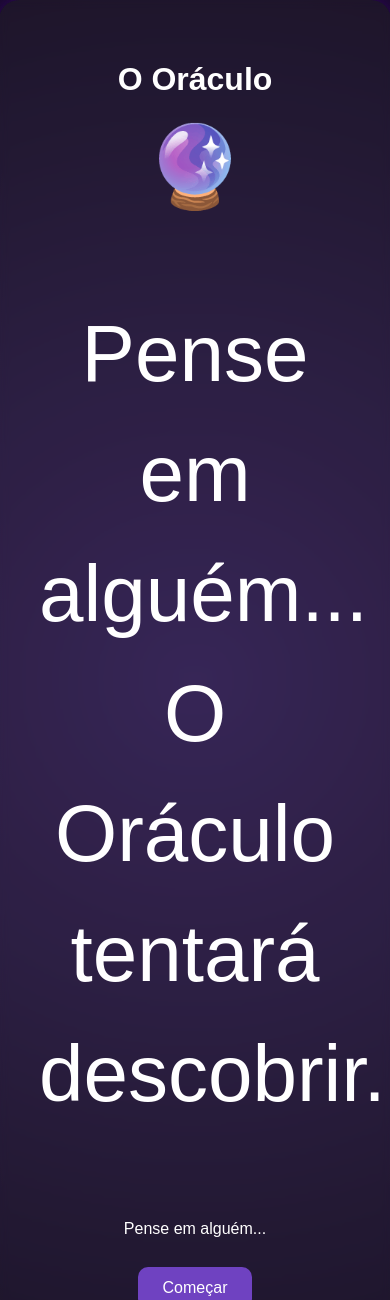
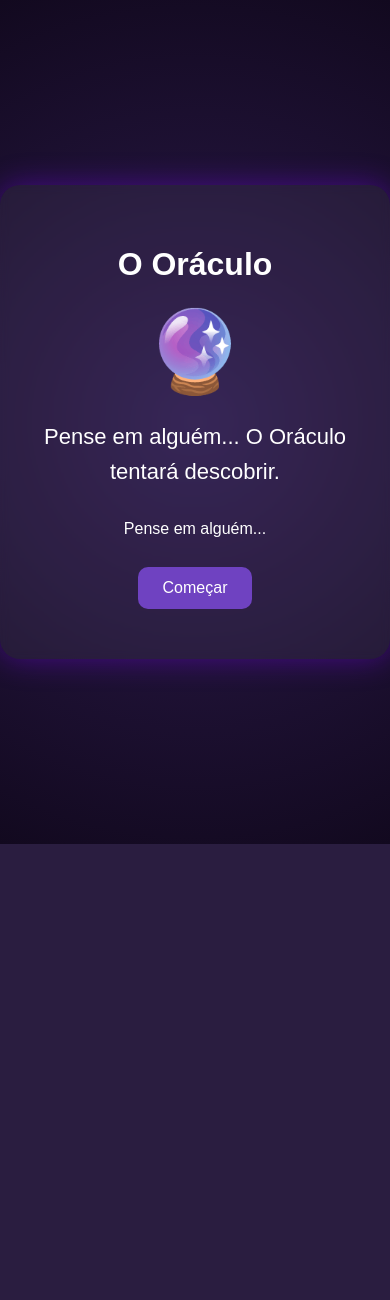
Before and after one commit to leonardozell/oraculo-game, a Flask app: page / in a window 390 px wide. Shown: the top 1300 px of the page. After the commit the page ends 844 px from the top, so only its background shows below. Run offline with Flask 3, Linux system fonts and the light colour scheme.

Commit message:
Melhora a largura e responsividade

```diff
--- a/static/css/style.css
+++ b/static/css/style.css
@@ -22,6 +22,17 @@ body {
     align-items: center;
 
     min-height: 100vh;
+}
+
+.intro {
+
+    font-size: 22px;
+
+    max-width: 700px;
+
+    margin: 20px auto;
+
+    line-height: 1.6;
 }
 
 .container {
@@ -124,4 +135,5 @@ p {
         transform:
             translateY(0px);
     }
+
 }
--- a/templates/index.html
+++ b/templates/index.html
@@ -17,10 +17,9 @@
 
         <div class="orb">
             🔮
-            <p>
-            Pense em alguém...
-            O Oráculo tentará descobrir.
-            </p>
+          <p class="intro">
+            Pense em alguém... O Oráculo tentará descobrir.
+          </p>
         </div>
 
         <p>Pense em alguém...</p>
```
